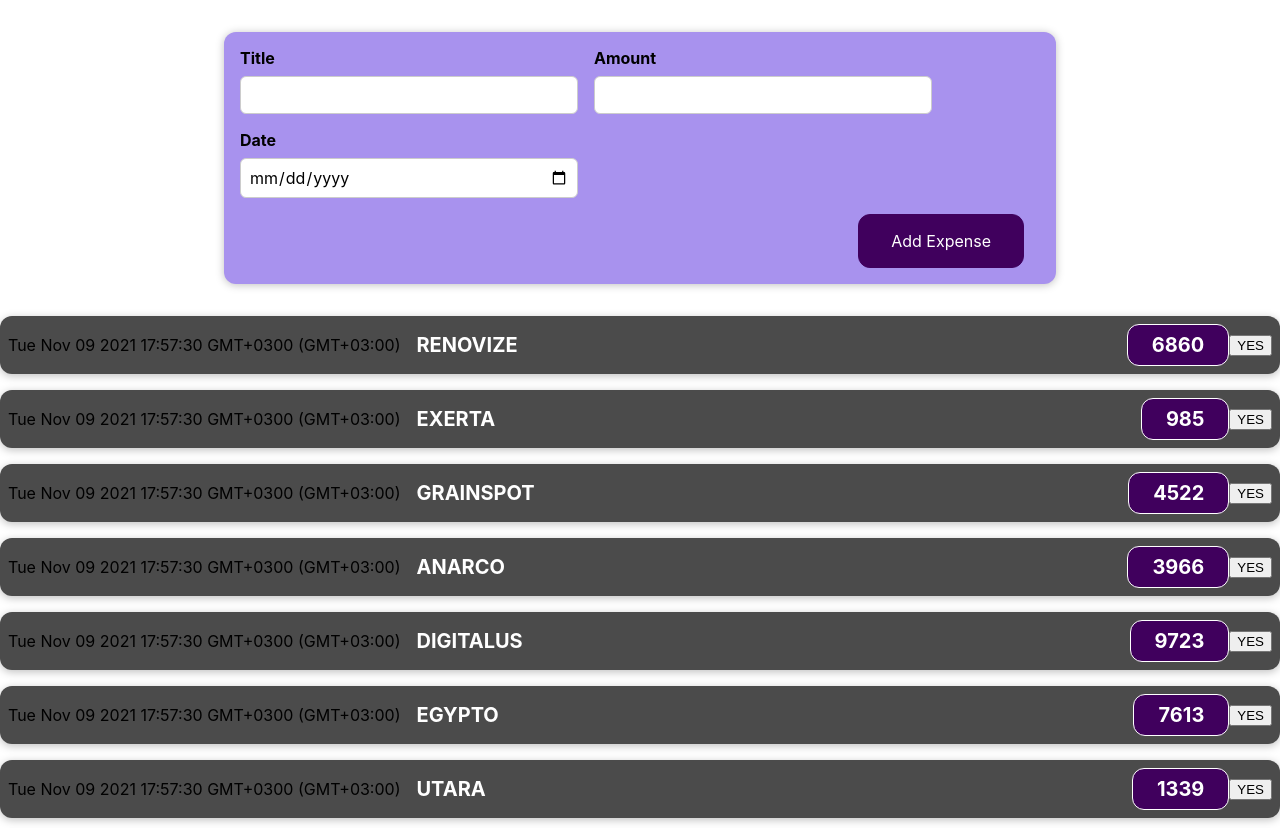
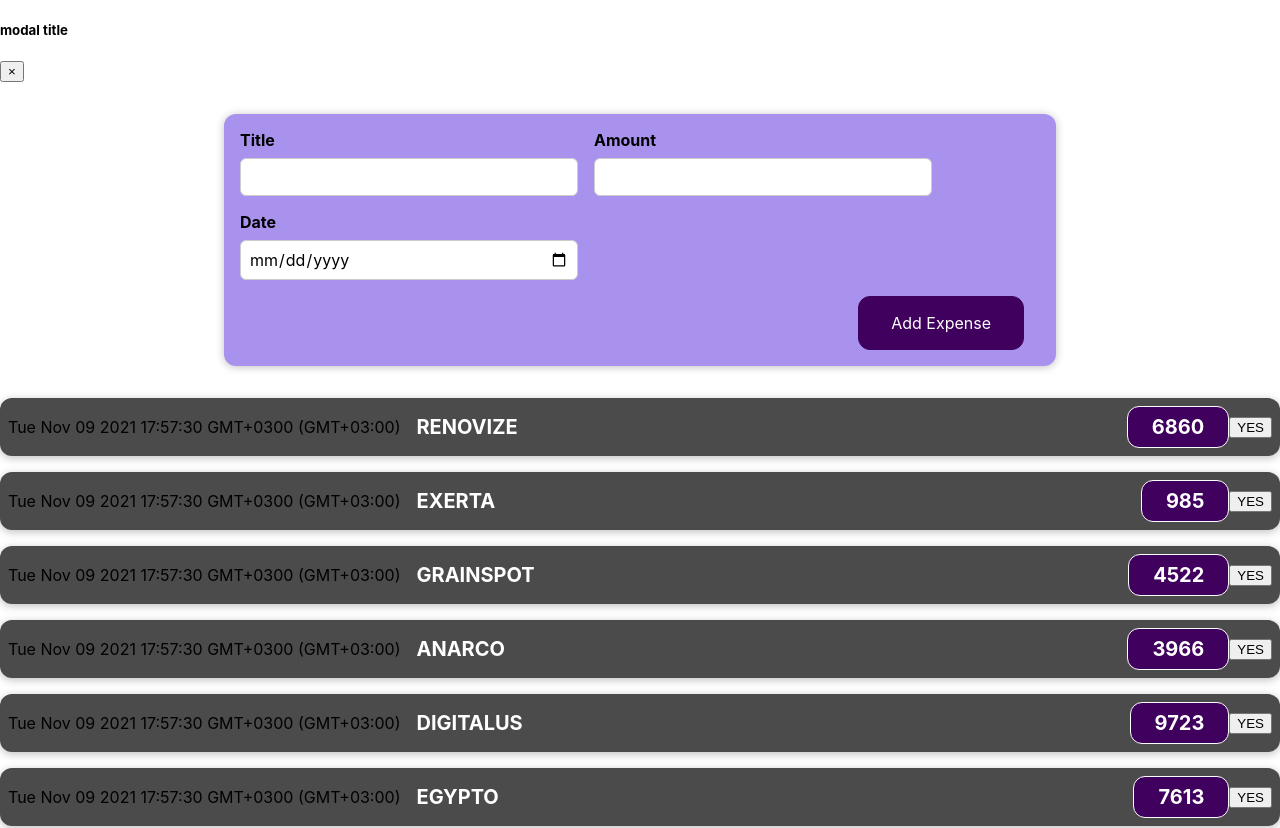
Before and after one commit to MertOzerdem/budget-planning-app, a React (Create React App) app: page / in a window 1280 px wide. Shown: the top 828 px of the page. Built offline with nearby package versions, Linux system fonts and the light colour scheme.

Commit message:
modal added

```diff
--- a/public/index.html
+++ b/public/index.html
@@ -28,6 +28,8 @@
   </head>
   <body>
     <noscript>You need to enable JavaScript to run this app.</noscript>
+    <div id="modal-root"></div>
+    <div id="backdrop-root"></div>
     <div id="root"></div>
     <!--
       This HTML file is a template.
--- a/src/App.js
+++ b/src/App.js
@@ -2,6 +2,7 @@ import { useState } from "react";
 import ExpenseItem from "./components/ExpenseItem";
 import NewExpense from "./components/NewExpense/NewExpense";
 import { EmptyWrapper } from "./components/Helper/Wrapper";
+import Modal from './components/Modal/Modal';
 
 function App() {
 	const [expenses, setExpenses] = useState([
@@ -123,6 +124,7 @@ function App() {
 
 	return (
 		<EmptyWrapper>
+			<Modal className="yes" onClose={() => console.log('yes')} show={true} title="modal title"></Modal>
 			<NewExpense onExpenseFormSubmit={NewExpenseDataHandler}/>
 			{expenses.length === 0 ? <p>No expenses can be found sry :(</p> : expenses.map((expense) => {
 				return (
--- a/src/components/ExpenseItem.js
+++ b/src/components/ExpenseItem.js
@@ -1,5 +1,5 @@
 import './ExpenseItem.css'
-import {useState} from 'react'
+import React, {useState} from 'react'
 
 function ExpenseItem(props) {
 	const [title, setTitle] = useState(props.title);
@@ -9,6 +9,7 @@ function ExpenseItem(props) {
 	}
 
 	return (
+		<React.Fragment>
 			<div className="expense-item">
 				<div>{props.date}</div>
 				<div className="expense-item__description">
@@ -18,6 +19,7 @@ function ExpenseItem(props) {
 				<button onClick={clickHandler}>YES</button>
 				{props.children}
 			</div>
+		</React.Fragment>
 	);
 }
 
--- /dev/null
+++ b/src/components/Modal/Modal.js
@@ -0,0 +1,49 @@
+import React from 'react';
+import ReactDOM from 'react-dom';
+
+const Modal = (props) => {
+	const { children, className, onClose, show, title, ...rest } = props;
+	const modalClasses = classNames("modal", className);
+	const modalDialogClasses = classNames("modal-dialog", {
+		"modal-dialog-centered": true,
+	});
+
+    const BackDrop = (props) => {
+        return null;
+    }
+
+    const ModalDOM = () => {
+        return (<div className={modalClasses} {...rest}>
+            <div className={modalDialogClasses}>
+                <div className="modal-content">
+                    <div className="modal-header">
+                        <h5 className="modal-title">{title}</h5>
+                        <button type="button" className="close" onClick={onClose} aria-label="Close">
+                            <span aria-hidden="true">&times;</span>
+                        </button>
+                    </div>
+                    <div className="modal-body">{children}</div>
+                </div>
+            </div>
+        </div>)
+    }
+
+	return (
+        <React.Fragment>
+            {ReactDOM.createPortal(<ModalDOM></ModalDOM>, document.getElementById("modal-root"))}
+            {ReactDOM.createPortal(<BackDrop></BackDrop>, document.getElementById("backdrop-root"))}
+        </React.Fragment>
+	);
+};
+
+const classNames = (...args) => {
+    let classes = [];
+    for (let arg of args) {
+        if (arg) {
+            classes.push(arg);
+        }
+    }
+    return classes.join(" ");
+}
+
+export default Modal;
```
Lines whose indentation alone changed are shown as unchanged.
